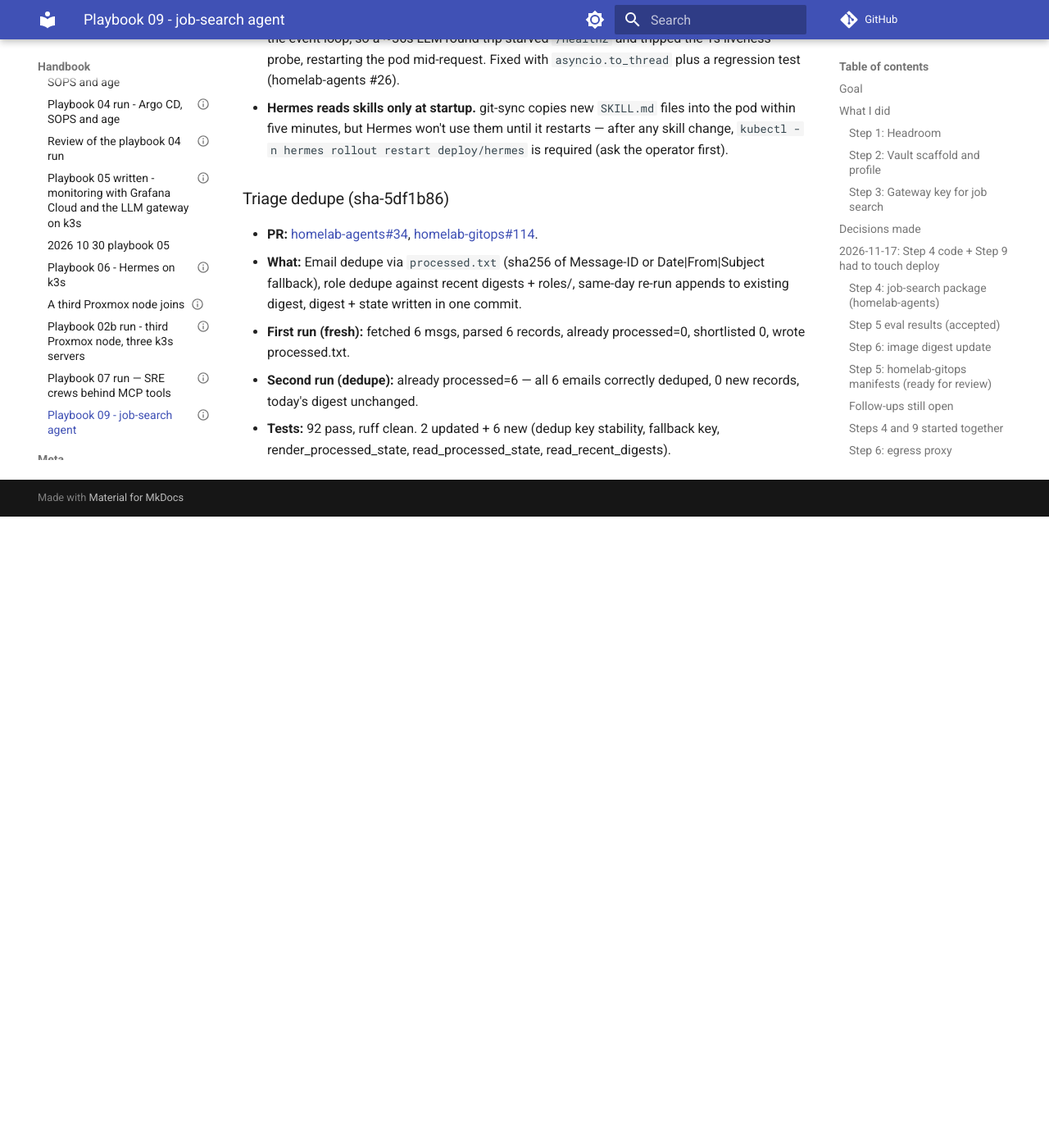
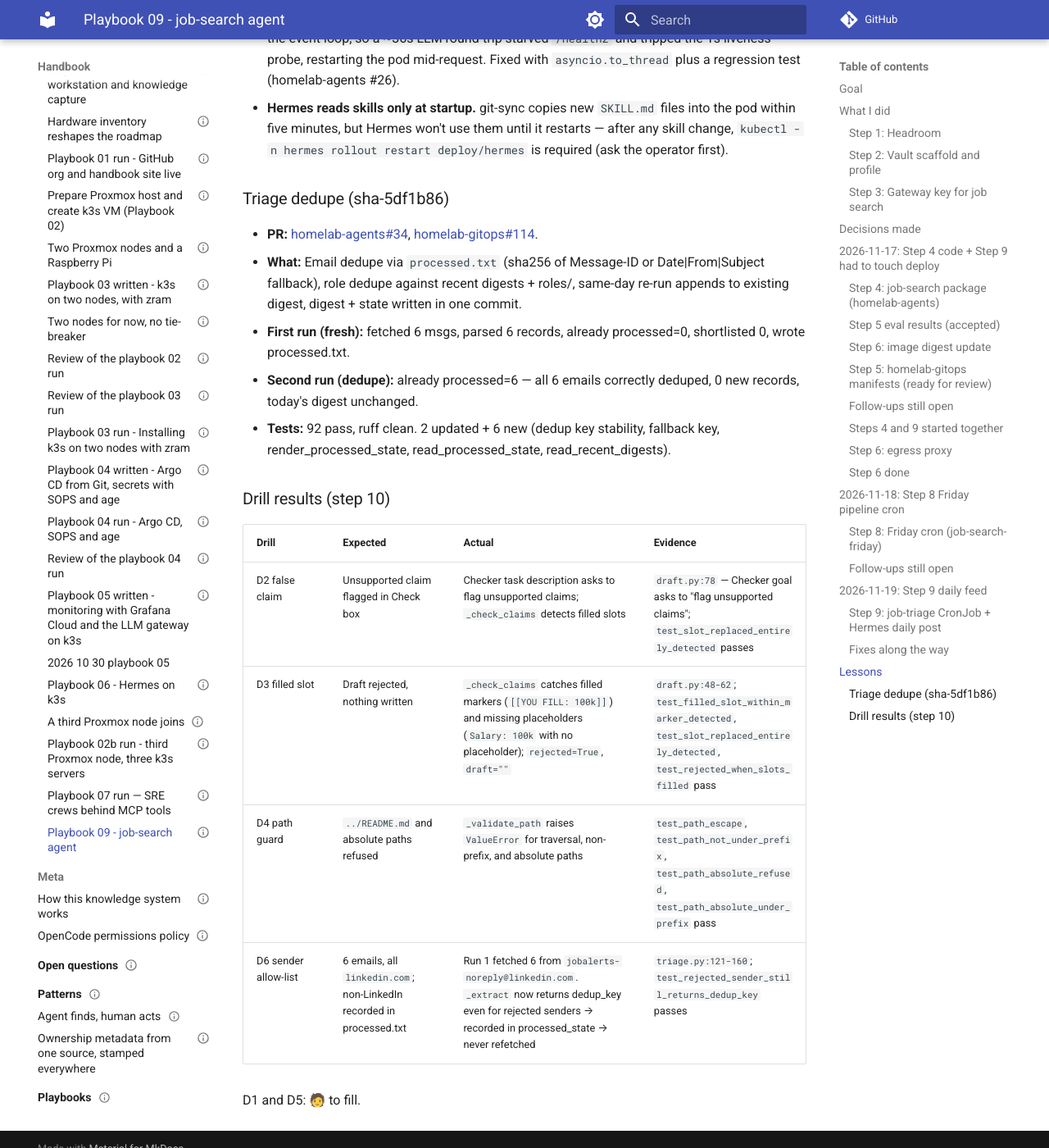
Before and after one commit to ssaav5-ai-labs/handbook, an MkDocs documentation site: the page built from docs/journal/2026/2026-11-15-09-job-search.md, in a window 1280 px wide and 1400 px high, scrolled down 7470 px. Shown: the whole window at 82% size. Built offline with MkDocs 1.6.1 and Material for MkDocs 9.7.7, drawn with Linux system fonts in a browser that asks for light colours; comment, search, counter and statistics services are not loaded; before the commit the page ends 8100 px from its top, so only the background shows below that; part of the change alters nothing that is shown.

Commit message:
journal(09): drills D2-D6, add runbook-job-search.md (#59)
D2/D3/D4/D6 drill table with evidence. New runbook covering
pod-down, git push conflict, IMAP password, budget reached,
turn-off procedure, and credential rotation.

Co-authored-by: ssaav5 <ssaav5@users.noreply.github.com>

````diff
--- a/docs/domains/ai-stack/index.md
+++ b/docs/domains/ai-stack/index.md
@@ -9,7 +9,7 @@ created: 2026-10-20
 updated: 2026-11-13
 visibility: public
 reuse: portable
-related: [../../decisions/0008-vendor-neutral-ai-stack.md, ../../decisions/0009-hermes-for-local-automation.md, ../../decisions/0010-langfuse-for-tracing-and-evals.md, ../../decisions/0022-llm-gateway-on-k3s.md, ../../decisions/0023-hermes-on-k3s-pod-as-sandbox.md, ../../decisions/0024-alerts-to-hermes-by-polling-then-in-cluster-webhook.md, ../../decisions/0025-gateway-virtual-keys-with-postgres.md, reference-gateway.md, reference-hermes.md, reference-sre-crews.md, runbook-gateway-fallback.md, runbook-hermes.md, runbook-sre-crews.md, howto-promote-hermes-skill.md, design-job-search.md]
+related: [../../decisions/0008-vendor-neutral-ai-stack.md, ../../decisions/0009-hermes-for-local-automation.md, ../../decisions/0010-langfuse-for-tracing-and-evals.md, ../../decisions/0022-llm-gateway-on-k3s.md, ../../decisions/0023-hermes-on-k3s-pod-as-sandbox.md, ../../decisions/0024-alerts-to-hermes-by-polling-then-in-cluster-webhook.md, ../../decisions/0025-gateway-virtual-keys-with-postgres.md, reference-gateway.md, reference-hermes.md, reference-sre-crews.md, reference-job-search.md, runbook-gateway-fallback.md, runbook-hermes.md, runbook-sre-crews.md, runbook-job-search.md, howto-promote-hermes-skill.md, design-job-search.md]
 blog: candidate
 ---
 
--- /dev/null
+++ b/docs/domains/ai-stack/runbook-job-search.md
@@ -0,0 +1,137 @@
+---
+type: runbook
+title: Job-search runbook
+description: Diagnose and fix the job-search MCP server, drafting crew and daily feed when something breaks.
+domain: ai-stack
+tags: [job-search, crewai, mcp, hermes, slack, career-vault, runbook]
+status: draft
+visibility: public
+reuse: lab-specific
+created: 2026-11-19
+updated: 2026-11-19
+related: [index.md, reference-job-search.md, reference-gateway.md, runbook-hermes.md]
+---
+
+# Job-search runbook
+
+## Pod down or not ready
+
+**Symptoms:** Hermes says the job-search tool is unavailable, or the pod is `CrashLoopBackOff`.
+
+**Check order:**
+
+1. **Pod status:**
+   ```
+   kubectl -n career get pods -l app=job-search -o wide
+   ```
+   Both containers (`server`, `git-sync`) must be `Ready`.
+
+2. **Server logs:**
+   ```
+   kubectl -n career logs deploy/job-search -c server --since=10m
+   ```
+   Look for `outcome=error`, OOM kills, or Python tracebacks.
+
+3. **Git-sync logs:**
+   ```
+   kubectl -n career logs deploy/job-search -c git-sync --tail=20
+   ```
+   Confirm the vault clone succeeded. `Permission denied (publickey)` means the read-only deploy key in `job-search` Secret needs rotation (see below).
+
+4. **Hermes' MCP connection:**
+   ```
+   kubectl -n hermes exec deploy/hermes -c hermes -- hermes mcp list
+   ```
+   Confirm `jobs` shows as connected. If not, restart the Hermes pod.
+
+5. **Restart the pod:**
+   ```
+   kubectl -n career rollout restart deploy/job-search
+   ```
+
+## Git push conflict (vault writes)
+
+**Symptoms:** A draft or triage digest fails to write, and the server logs show `push conflict, retrying` or `RuntimeError: git push`.
+
+The `_write_vault()` function handles one conflict automatically (pull, rebase, retry). If both attempts fail, someone else pushed to the vault between the pull and push.
+
+**Fix:** Re-run the operation (Hermes `draft` again, or trigger the CronJob manually). The fresh run pulls the latest vault before committing. If it persists, check that no other client (Obsidian, another container) is pushing to `ssaav5/career-vault` at the same time.
+
+## IMAP app password revoked or expired
+
+**Symptoms:** Triage CronJob logs show `IMAP login failed` or `AUTHENTICATIONFAILED`.
+
+**Fix:** The app password lives in the `job-triage` Secret (`IMAP_APP_PASSWORD`).
+- Google invalidates app passwords if the account password changes or 2FA is turned off.
+- Create a new app password in Gmail → Manage your Google Account → Security → 2-Step Verification → App passwords.
+- 🧑 Edit with `sops edit platform/job-search/triage-secret.enc.yaml`, replace `IMAP_APP_PASSWORD` with the new password.
+- The next CronJob run picks it up automatically. Validate with:
+  ```
+  kubectl -n career create job --from=cronjob/job-triage triage-test --dry-run=client -o yaml | kubectl apply -f -
+  ```
+
+## Budget reached
+
+**Symptoms:** `score_role` returns "budget reached" or "insufficient quota" in Slack.
+
+The `jobs` gateway key has a `3 USD / 30 days` budget.
+
+1. **Check current spend:**
+   - Port-forward the gateway and hit `/global/spend/logs?api_key=sk-jobs*` or check Langfuse (cost metadata only, no prompt text).
+2. **Short-term:** Raise the key's budget to 5 USD (🧑 via port-forward), then lower it back after the batch.
+3. **Long-term:** If this happens often, the `fast` scoring model is using too many tokens. Check Langfuse for token-per-call trends and adjust `max_tokens` in `score.py` or tune `profile.md`'s `shortlist_threshold` upward to score fewer roles.
+4. **Fallback drill (playbook 10 drill 5):** Lower the key to 0.01 USD for an hour, call `score_role`, expect the "budget reached" message in Slack, then restore.
+
+## Turn it off
+
+1. **Remove from Hermes' managed config:**
+   In `platform/hermes/managed/config.yaml`, remove the `jobs` MCP server block (or comment it out with `#`). PR, merge, Argo sync. Hermes restarts and the `job-search` skill won't offer its tools.
+2. **Suspend the CronJob:**
+   ```
+   kubectl -n career patch cronjob job-triage -p '{"spec":{"suspend":true}}'
+   ```
+3. **Scale the pod to 0:**
+   ```
+   kubectl -n career scale deploy/job-search --replicas=0
+   ```
+   The vault writes stop, no scoring runs, no IMAP reads. The career-vault stays intact.
+
+To turn it back on, undo each step in reverse: scale to 1, unsuspend the CronJob, restore the `jobs` MCP server in Hermes' config.
+
+## Rotate credentials
+
+### Deploy keys (vault read/write)
+
+Two deploy keys on `ssaav5/career-vault`: `jobs-ro` (read-only, git-sync) and `jobs-rw` (write, `VAULT_WRITE_KEY`).
+
+1. Generate new keys:
+   ```
+   ssh-keygen -t ed25519 -N '' -f /tmp/jobs-ro-new -C job-search-ro
+   ssh-keygen -t ed25519 -N '' -f /tmp/jobs-rw-new -C job-search-rw
+   ```
+2. 🧑 In `ssaav5/career-vault` Settings → Deploy keys, add the **public keys** (`jobs-ro-new.pub` read-only, `jobs-rw-new.pub` with write access). Remove the old keys.
+3. 🧑 Update `platform/job-search/secret.enc.yaml` with `sops edit`: paste the new **private** key contents into `VAULT_RO_KEY` and `VAULT_RW_KEY`.
+4. PR, merge, Argo sync. Restart the pod:
+   ```
+   kubectl -n career rollout restart deploy/job-search
+   ```
+
+### MCP token (`JOBS_MCP_TOKEN`)
+
+1. Generate:
+   ```
+   openssl rand -hex 32
+   ```
+2. 🧑 `sops edit platform/job-search/secret.enc.yaml`: replace `JOBS_MCP_TOKEN`.
+3. 🧑 `sops edit platform/hermes/secret.enc.yaml`: update `JOBS_MCP_TOKEN` there too (Hermes needs it to connect).
+4. PR both changes if they're in different repos. Merge, Argo sync. Restart both Hermes and job-search.
+
+### Gateway key (`JOBS_GATEWAY_KEY`)
+
+1. 🧑 Port-forward the gateway, delete the old `jobs` key, create a new one with the same spec (see `reference-gateway.md`).
+2. 🧑 `sops edit platform/job-search/secret.enc.yaml`: replace `JOBS_GATEWAY_KEY`.
+3. Merge, Argo sync, restart job-search.
+
+### IMAP app password
+
+See "IMAP app password revoked or expired" above. Only the `triage-secret.enc.yaml` needs updating (the CronJob's `job-triage` Secret, not the `job-search` Secret).
--- a/docs/journal/2026/2026-11-15-09-job-search.md
+++ b/docs/journal/2026/2026-11-15-09-job-search.md
@@ -228,3 +228,14 @@ Deployment is live: job-search (2/2) + egress-proxy (1/1), 107 GitHub git CIDRs
 - **First run (fresh):** fetched 6 msgs, parsed 6 records, already processed=0, shortlisted 0, wrote processed.txt.
 - **Second run (dedupe):** already processed=6 — all 6 emails correctly deduped, 0 new records, today's digest unchanged.
 - **Tests:** 92 pass, ruff clean. 2 updated + 6 new (dedup key stability, fallback key, render_processed_state, read_processed_state, read_recent_digests).
+
+### Drill results (step 10)
+
+| Drill | Expected | Actual | Evidence |
+|---|---|---|---|
+| D2 false claim | Unsupported claim flagged in Check box | Checker task description asks to flag unsupported claims; `_check_claims` detects filled slots | `draft.py:78` — Checker goal asks to "flag unsupported claims"; `test_slot_replaced_entirely_detected` passes |
+| D3 filled slot | Draft rejected, nothing written | `_check_claims` catches filled markers (`[[YOU FILL: 100k]]`) and missing placeholders (`Salary: 100k` with no placeholder); `rejected=True`, `draft=""` | `draft.py:48-62`; `test_filled_slot_within_marker_detected`, `test_slot_replaced_entirely_detected`, `test_rejected_when_slots_filled` pass |
+| D4 path guard | `../README.md` and absolute paths refused | `_validate_path` raises `ValueError` for traversal, non-prefix, and absolute paths | `test_path_escape`, `test_path_not_under_prefix`, `test_path_absolute_refused`, `test_path_absolute_under_prefix` pass |
+| D6 sender allow-list | 6 emails, all `linkedin.com`; non-LinkedIn recorded in processed.txt | Run 1 fetched 6 from `jobalerts-noreply@linkedin.com`. `_extract` now returns dedup_key even for rejected senders → recorded in processed_state → never refetched | `triage.py:121-160`; `test_rejected_sender_still_returns_dedup_key` passes |
+
+D1 and D5: 🧑 to fill.
````
